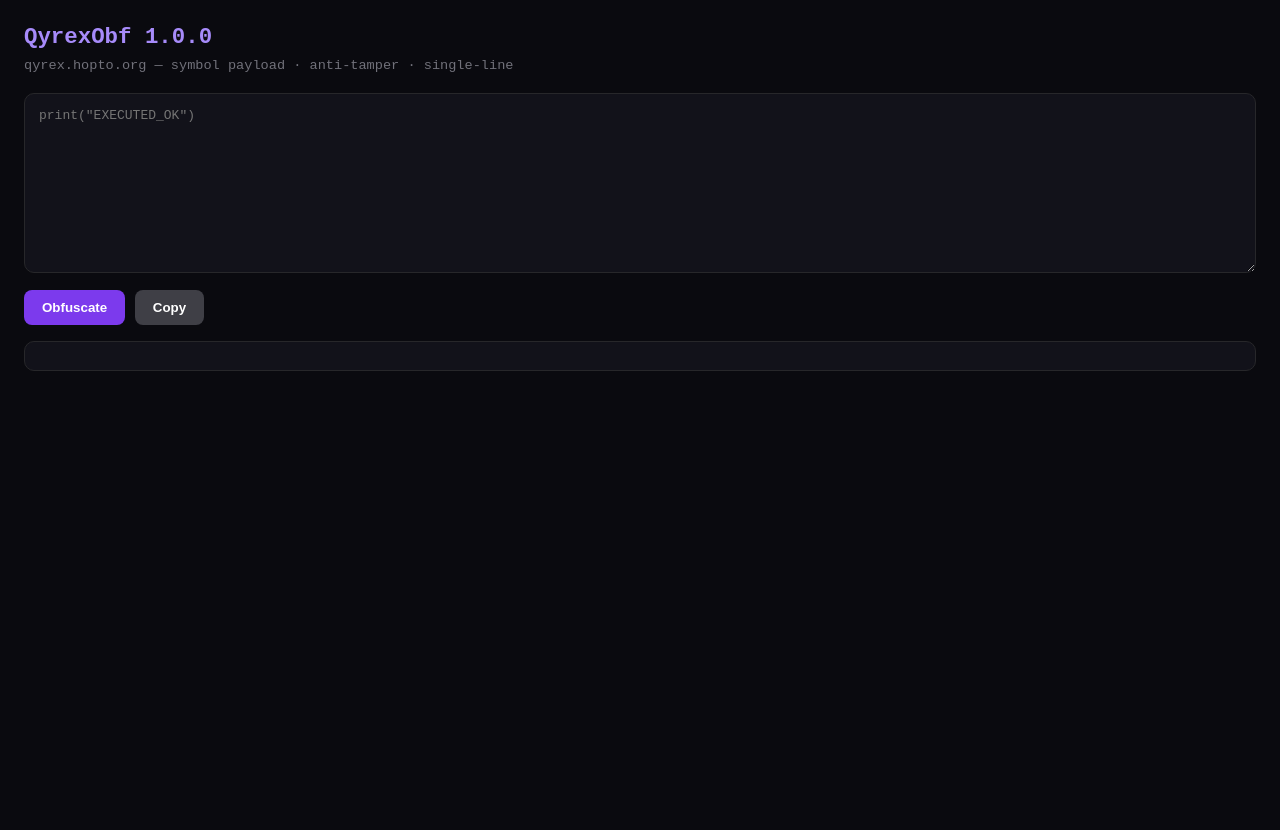
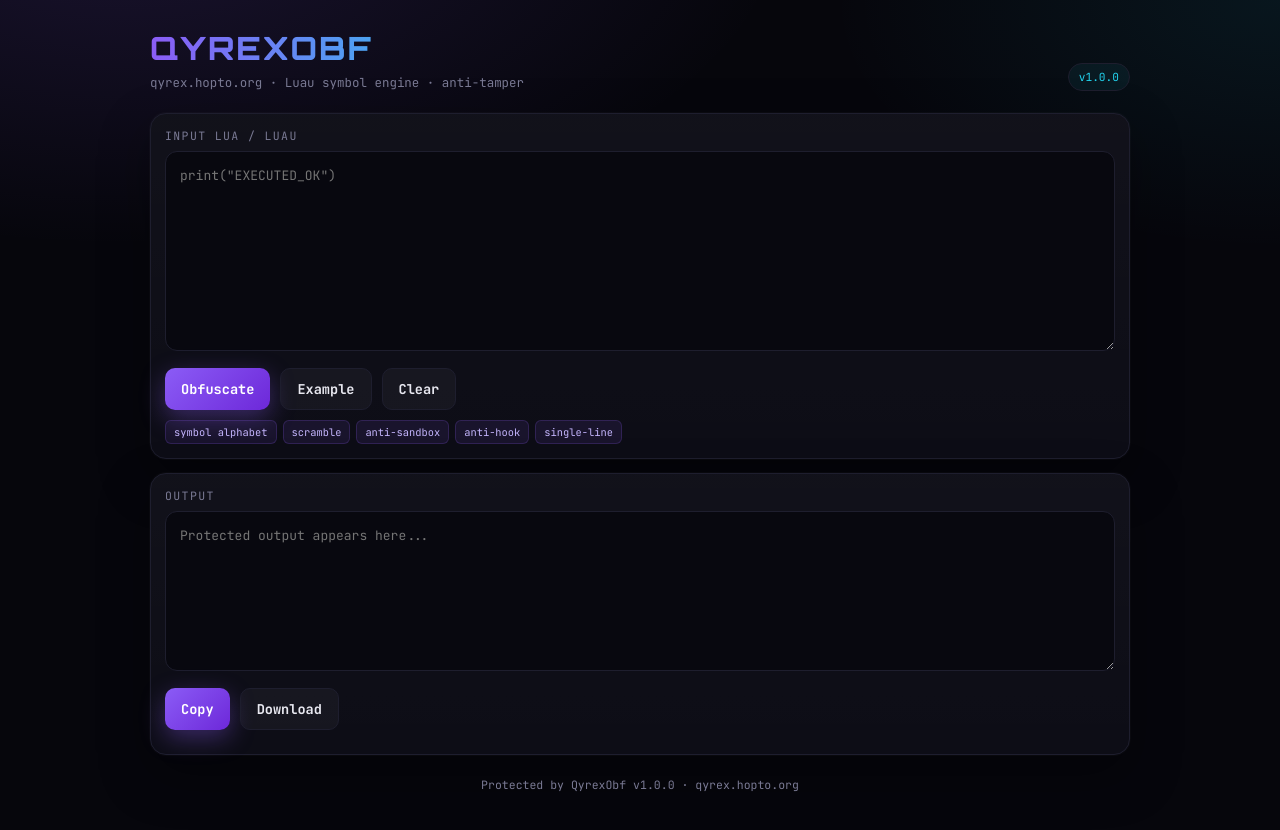
Before and after one commit to yarishdz2-gif/QyrexOBFFF, a website: page public/index.html in a window 1280 px wide. Before the commit the page ends 800 px from the top, so only its background shows below. Drawn offline with Linux system fonts and the light colour scheme.

Commit message:
Update index.html

```diff
--- a/public/index.html
+++ b/public/index.html
@@ -1,43 +1,218 @@
 <!DOCTYPE html>
-<html lang="en">
+<html lang="es">
 <head>
 <meta charset="UTF-8"/>
 <meta name="viewport" content="width=device-width,initial-scale=1"/>
 <title>QyrexObf 1.0.0</title>
+<link rel="preconnect" href="https://fonts.googleapis.com"/>
+<link href="https://fonts.googleapis.com/css2?family=JetBrains+Mono:wght@400;600;700&family=Orbitron:wght@600;800&display=swap" rel="stylesheet"/>
 <style>
+:root{
+  --bg:#06060c;
+  --panel:#0d0d16;
+  --border:#1e1e2e;
+  --text:#e8e8f0;
+  --muted:#7a7a94;
+  --accent:#8b5cf6;
+  --accent2:#22d3ee;
+  --danger:#f43f5e;
+  --ok:#34d399;
+  --glow:rgba(139,92,246,.35);
+}
 *{box-sizing:border-box;margin:0;padding:0}
-body{font-family:ui-monospace,monospace;background:#0a0a0f;color:#e4e4e7;min-height:100vh;padding:24px}
-h1{color:#a78bfa;margin-bottom:8px;font-size:1.4rem}
-.sub{color:#71717a;margin-bottom:20px;font-size:.85rem}
-textarea{width:100%;min-height:180px;background:#12121a;border:1px solid #27272a;border-radius:10px;color:#e4e4e7;padding:14px;font-size:13px;resize:vertical}
-button{margin-top:12px;background:#7c3aed;color:#fff;border:0;border-radius:8px;padding:10px 18px;font-weight:700;cursor:pointer}
-button:hover{background:#6d28d9}
-pre{margin-top:16px;background:#12121a;border:1px solid #27272a;border-radius:10px;padding:14px;white-space:pre-wrap;word-break:break-all;font-size:12px;max-height:420px;overflow:auto}
-.stats{color:#a1a1aa;font-size:12px;margin-top:8px}
+body{
+  min-height:100vh;
+  font-family:"JetBrains Mono",ui-monospace,monospace;
+  background:
+    radial-gradient(1200px 600px at 10% -10%, rgba(139,92,246,.15), transparent 55%),
+    radial-gradient(900px 500px at 100% 0%, rgba(34,211,238,.08), transparent 50%),
+    var(--bg);
+  color:var(--text);
+  padding:28px 18px 48px;
+}
+.wrap{max-width:980px;margin:0 auto}
+.header{
+  display:flex;align-items:flex-end;justify-content:space-between;gap:16px;
+  margin-bottom:22px;flex-wrap:wrap;
+}
+.brand h1{
+  font-family:Orbitron,sans-serif;
+  font-weight:800;font-size:clamp(1.4rem,3vw,2rem);
+  letter-spacing:.06em;
+  background:linear-gradient(90deg,var(--accent),var(--accent2));
+  -webkit-background-clip:text;background-clip:text;color:transparent;
+}
+.brand p{color:var(--muted);font-size:.78rem;margin-top:6px}
+.badge{
+  font-size:.7rem;padding:6px 10px;border-radius:999px;
+  border:1px solid var(--border);color:var(--accent2);
+  background:rgba(34,211,238,.06);
+}
+.grid{display:grid;gap:14px}
+.card{
+  background:linear-gradient(180deg,rgba(255,255,255,.02),transparent),var(--panel);
+  border:1px solid var(--border);
+  border-radius:16px;
+  padding:14px;
+  box-shadow:0 0 0 1px rgba(255,255,255,.02),0 20px 50px rgba(0,0,0,.35);
+}
+.card label{
+  display:block;font-size:.72rem;color:var(--muted);
+  text-transform:uppercase;letter-spacing:.12em;margin-bottom:8px;
+}
+textarea{
+  width:100%;min-height:200px;resize:vertical;
+  background:#08080f;color:var(--text);
+  border:1px solid var(--border);border-radius:12px;
+  padding:14px;font:13px/1.5 "JetBrains Mono",monospace;
+  outline:none;transition:border .15s,box-shadow .15s;
+}
+textarea:focus{
+  border-color:rgba(139,92,246,.55);
+  box-shadow:0 0 0 3px var(--glow);
+}
+.out{
+  min-height:160px;max-height:380px;overflow:auto;
+  white-space:pre-wrap;word-break:break-all;
+}
+.row{display:flex;gap:10px;flex-wrap:wrap;margin-top:12px}
+button{
+  appearance:none;border:0;cursor:pointer;
+  font-family:inherit;font-weight:700;font-size:.85rem;
+  padding:11px 16px;border-radius:10px;
+  transition:transform .12s,filter .12s,background .12s;
+}
+button:active{transform:scale(.98)}
+.btn-main{
+  background:linear-gradient(135deg,var(--accent),#6d28d9);
+  color:#fff;box-shadow:0 8px 24px rgba(139,92,246,.35);
+}
+.btn-main:hover{filter:brightness(1.08)}
+.btn-ghost{
+  background:rgba(255,255,255,.04);
+  color:var(--text);border:1px solid var(--border);
+}
+.btn-ghost:hover{background:rgba(255,255,255,.07)}
+.stats{
+  margin-top:10px;font-size:.72rem;color:var(--muted);
+  display:flex;gap:12px;flex-wrap:wrap;
+}
+.stats b{color:var(--accent2);font-weight:600}
+.toast{
+  position:fixed;right:18px;bottom:18px;
+  background:#12121c;border:1px solid var(--border);
+  color:var(--text);padding:10px 14px;border-radius:10px;
+  font-size:.8rem;opacity:0;pointer-events:none;
+  transition:opacity .2s,transform .2s;transform:translateY(8px);
+  z-index:50;
+}
+.toast.show{opacity:1;transform:translateY(0)}
+.toast.ok{border-color:rgba(52,211,153,.4);color:var(--ok)}
+.toast.err{border-color:rgba(244,63,94,.4);color:var(--danger)}
+footer{
+  margin-top:22px;text-align:center;color:var(--muted);font-size:.72rem;
+}
+.tags{display:flex;gap:6px;flex-wrap:wrap;margin-top:10px}
+.tag{
+  font-size:.65rem;padding:4px 8px;border-radius:6px;
+  background:rgba(139,92,246,.1);color:#c4b5fd;border:1px solid rgba(139,92,246,.2);
+}
 </style>
 </head>
 <body>
-<h1>QyrexObf 1.0.0</h1>
-<p class="sub">qyrex.hopto.org — symbol payload · anti-tamper · single-line</p>
-<textarea id="in" placeholder="print(&quot;EXECUTED_OK&quot;)"></textarea>
-<br/>
-<button id="go">Obfuscate</button>
-<button id="copy" style="background:#3f3f46">Copy</button>
-<div class="stats" id="stats"></div>
-<pre id="out"></pre>
+<div class="wrap">
+  <div class="header">
+    <div class="brand">
+      <h1>QYREXOBF</h1>
+      <p>qyrex.hopto.org · Luau symbol engine · anti-tamper</p>
+    </div>
+    <div class="badge">v1.0.0</div>
+  </div>
+
+  <div class="grid">
+    <div class="card">
+      <label>Input Lua / Luau</label>
+      <textarea id="in" placeholder='print("EXECUTED_OK")'></textarea>
+      <div class="row">
+        <button class="btn-main" id="go">Obfuscate</button>
+        <button class="btn-ghost" id="ex">Example</button>
+        <button class="btn-ghost" id="clr">Clear</button>
+      </div>
+      <div class="tags">
+        <span class="tag">symbol alphabet</span>
+        <span class="tag">scramble</span>
+        <span class="tag">anti-sandbox</span>
+        <span class="tag">anti-hook</span>
+        <span class="tag">single-line</span>
+      </div>
+    </div>
+
+    <div class="card">
+      <label>Output</label>
+      <textarea id="out" class="out" readonly placeholder="Protected output appears here..."></textarea>
+      <div class="row">
+        <button class="btn-main" id="copy">Copy</button>
+        <button class="btn-ghost" id="dl">Download</button>
+      </div>
+      <div class="stats" id="stats"></div>
+    </div>
+  </div>
+
+  <footer>Protected by QyrexObf v1.0.0 · qyrex.hopto.org</footer>
+</div>
+<div class="toast" id="toast"></div>
 <script>
-const inEl=document.getElementById('in'), out=document.getElementById('out'), stats=document.getElementById('stats');
-document.getElementById('go').onclick=async()=>{
-  stats.textContent='...';
-  try{
-    const r=await fetch('/api/obfuscate',{method:'POST',headers:{'Content-Type':'application/json'},body:JSON.stringify({code:inEl.value})});
-    const j=await r.json();
-    if(!j.ok) throw new Error(j.error||'fail');
-    out.textContent=j.code;
-    stats.textContent=JSON.stringify(j.stats);
-  }catch(e){stats.textContent=String(e);out.textContent='';}
+const $ = (id) => document.getElementById(id);
+const toast = (msg, ok=true) => {
+  const t = $('toast');
+  t.textContent = msg;
+  t.className = 'toast show ' + (ok ? 'ok' : 'err');
+  setTimeout(() => t.classList.remove('show'), 2200);
 };
-document.getElementById('copy').onclick=()=>navigator.clipboard.writeText(out.textContent||'');
+$('ex').onclick = () => { $('in').value = 'print("EXECUTED_OK")'; };
+$('clr').onclick = () => { $('in').value=''; $('out').value=''; $('stats').textContent=''; };
+$('go').onclick = async () => {
+  const code = $('in').value;
+  if (!code.trim()) return toast('Empty input', false);
+  $('stats').textContent = 'Processing...';
+  try {
+    const r = await fetch('/api/obfuscate', {
+      method: 'POST',
+      headers: { 'Content-Type': 'application/json' },
+      body: JSON.stringify({ code })
+    });
+    const j = await r.json();
+    if (!j.ok) throw new Error(j.error || 'fail');
+    $('out').value = j.code;
+    const s = j.stats || {};
+    $('stats').innerHTML =
+      `<span>in <b>${s.inputBytes??'?'}</b> B</span>` +
+      `<span>out <b>${s.outputBytes??'?'}</b> B</span>` +
+      `<span>mode <b>${s.mode||'QyrexObf-1.0.0'}</b></span>` +
+      `<span>verified <b>${s.verified?'yes':'no'}</b></span>`;
+    toast('Obfuscated');
+  } catch (e) {
+    $('stats').textContent = '';
+    toast(String(e.message || e), false);
+  }
+};
+$('copy').onclick = async () => {
+  const t = $('out').value;
+  if (!t) return toast('Nothing to copy', false);
+  await navigator.clipboard.writeText(t);
+  toast('Copied');
+};
+$('dl').onclick = () => {
+  const t = $('out').value;
+  if (!t) return toast('Nothing to download', false);
+  const blob = new Blob([t], { type: 'text/plain' });
+  const a = document.createElement('a');
+  a.href = URL.createObjectURL(blob);
+  a.download = 'qyrexobf_protected.lua';
+  a.click();
+  URL.revokeObjectURL(a.href);
+  toast('Downloaded');
+};
 </script>
 </body>
 </html>
```
